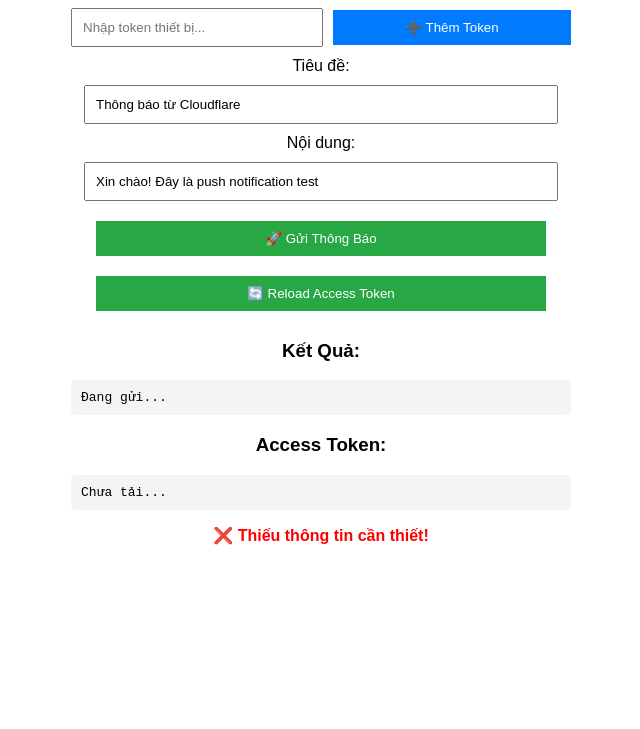
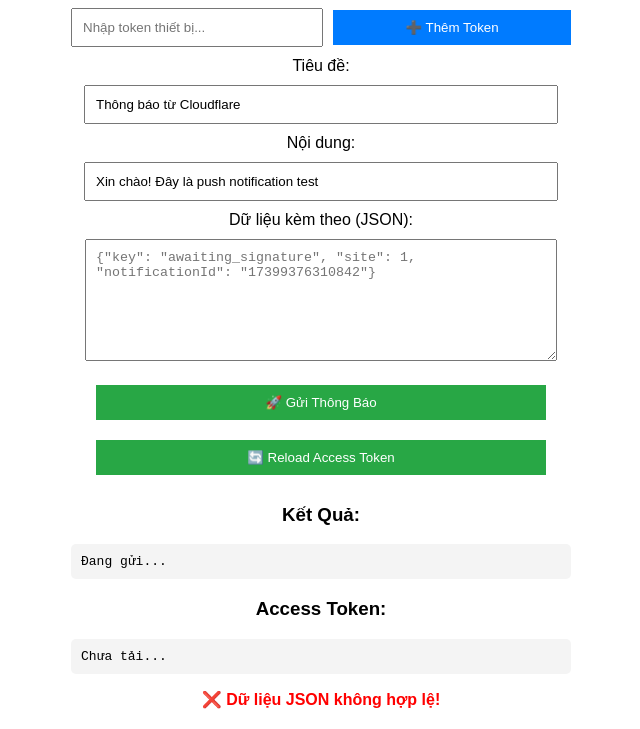
Before and after one commit to long-lt/push-notification-site, a plain HTML site: page public/index.html in a window 1280 px wide. Both pictures are taken after a click on the button "🚀 Gửi Thông Báo". Shown: the part 88-817 px from the top of the page, without its empty margins (319-959 px from the left). Drawn offline with Linux system fonts and the light colour scheme.

Commit message:
change 3

```diff
--- a/public/index.html
+++ b/public/index.html
@@ -34,6 +34,9 @@
     <label>Nội dung:</label>
     <input type="text" id="body" placeholder="Nhập nội dung..." value="Xin chào! Đây là push notification test">
 
+    <label>Dữ liệu kèm theo (JSON):</label>
+    <textarea id="data" placeholder='{"key": "awaiting_signature", "site": 1, "notificationId": "17399376310842"}'></textarea>
+
     <button onclick="sendNotification()">🚀 Gửi Thông Báo</button>
     <button onclick="reloadAccessToken()">🔄 Reload Access Token</button>
 
@@ -68,13 +71,20 @@
 
             const title = document.getElementById("title").value.trim();
             const body = document.getElementById("body").value.trim();
+            let data;
+            try {
+                data = JSON.parse(document.getElementById("data").value.trim());
+            } catch (e) {
+                document.getElementById("error").textContent = "❌ Dữ liệu JSON không hợp lệ!";
+                return;
+            }
 
             if (tokens.length === 0 || !title || !body) {
                 document.getElementById("error").textContent = "❌ Thiếu thông tin cần thiết!";
                 return;
             }
 
-            const payload = { tokens, title, body };
+            const payload = { tokens, title, body, data };
 
             try {
                 const response = await fetch("https://push-notification-worker.push-notification-tah.workers.dev/send-multi-notification", {
```
